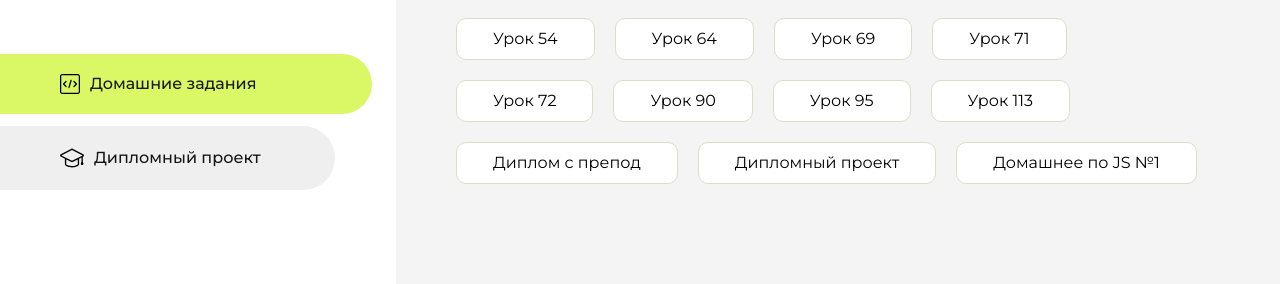
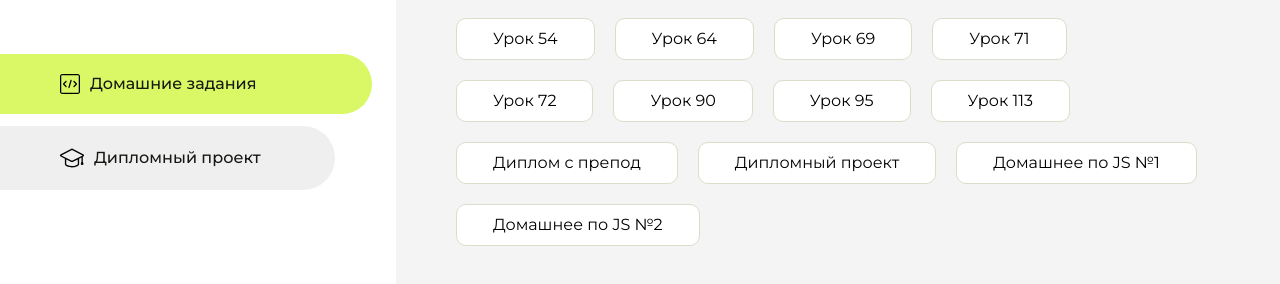
Before and after one commit to check-engine-404/homework, a plain HTML site: page index.html in a window 1280 px wide. Shown: the part 282-566 px from the top of the page. Drawn offline with Linux system fonts and the light colour scheme.

Commit message:
Update index.html

```diff
--- a/index.html
+++ b/index.html
@@ -152,6 +152,10 @@
                          <li class="content__list-item">
                         <a href="HomeWork-1/index.html">Домашнее по JS №1 </a>
                     </li>
+                     </li>
+                         <li class="content__list-item">
+                        <a href="HomeWork-2/index.html">Домашнее по JS №2 </a>
+                    </li>
                 </ul>
             </div>
             <div class="content__block hidden" id="diplomBlock">
```
